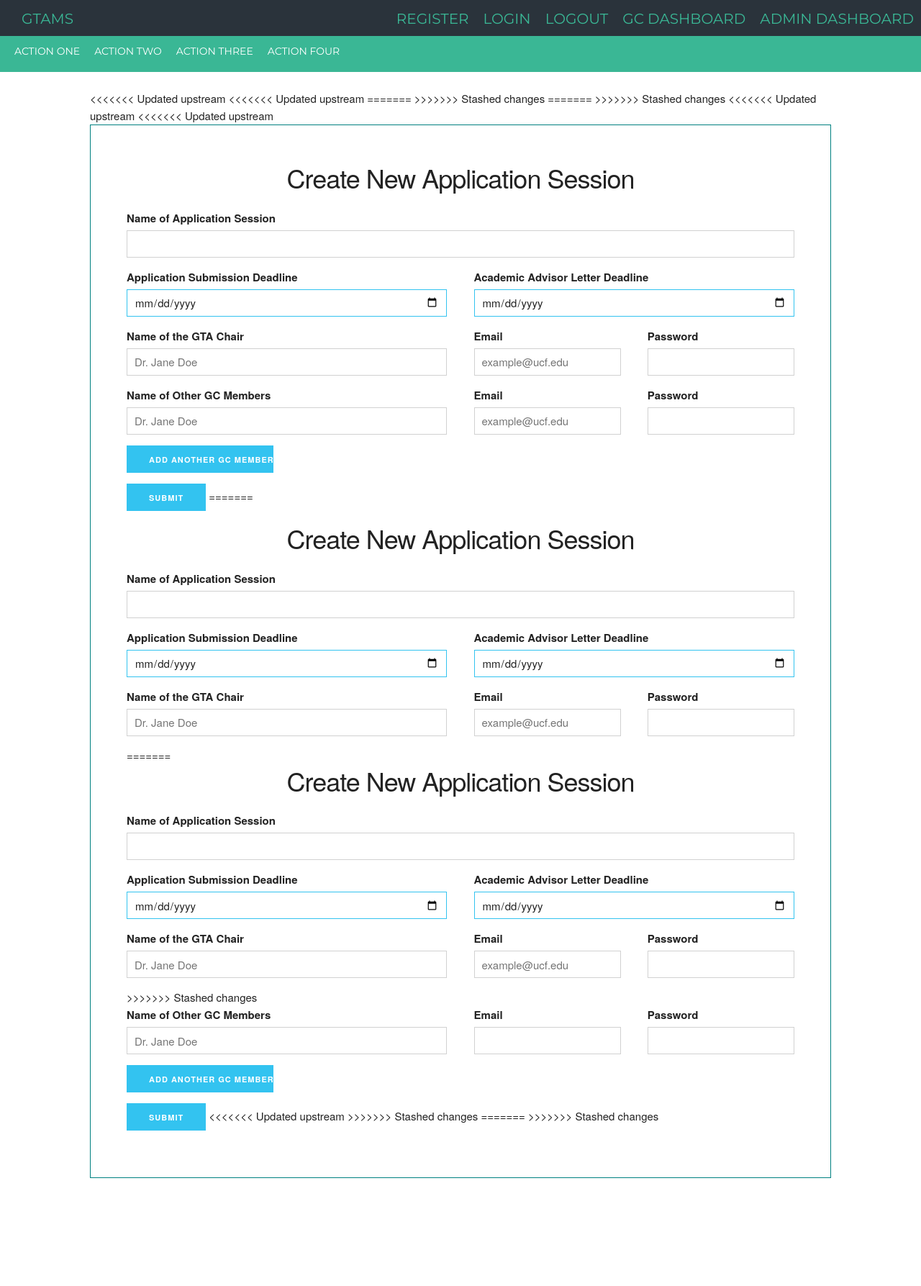
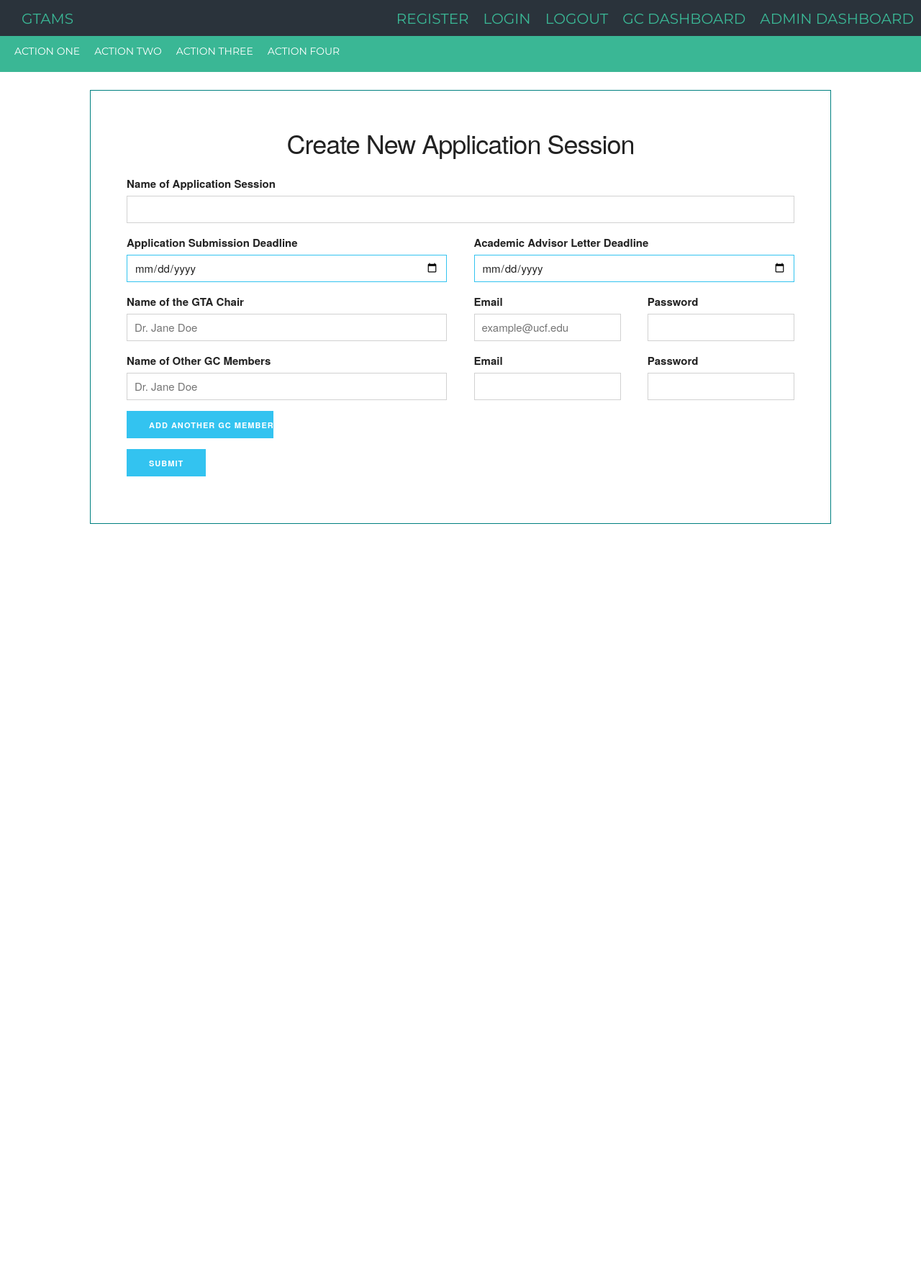
Before and after one commit to Oceas/gtams, a PHP site: page /gtams/admin-dashboard.php in a window 1280 px wide. Shown: the whole page at 72% size. After the commit the page ends 728 px from the top, so only its background shows below. Run offline with PHP 8.4, Linux system fonts and the light colour scheme; a stand-in replaces the project's code that opens the database connection.

Commit message:
Fixed issues with merge.

```diff
--- a/public_html/admin-dashboard.php
+++ b/public_html/admin-dashboard.php
@@ -3,87 +3,6 @@
   require "header.php";
 ?>
 
-<<<<<<< Updated upstream
-<<<<<<< Updated upstream
-<form>
-    <div class="row">
-        <div class="twelve columns text-center">
-            <h3>Create New Application Session</h3>
-        </div>
-        <div class="row">
-            <div class="twelve columns">
-                <label>Name of Application Session</label>
-                <input class="u-full-width" type="text" name="sessionName"/>
-            </div>
-        </div>
-        <div class="row">
-            <div class="six columns">
-                <label>Application Submission Deadline</label>
-                <input class="u-full-width" type="date" name="submissionDeadlineDate">
-            </div>
-            <div class="six columns">
-                <label>Academic Advisor Letter Deadline</label>
-                <input class="u-full-width" type="date" name="letterDeadlineDate">
-            </div>
-        </div>
-        <div class="row">
-            <div class="row">
-                <div class="six columns">
-                    <label>Name of the GTA Chair</label>
-                </div>
-                <div class="three columns">
-                    <label>Email</label>
-                </div>
-                <div class="three columns">
-                    <label>Password</label>
-                </div>
-            </div>
-            <div class="dynamic-list">
-                <div class="six columns">
-                    <input class="u-full-width" placeholder="Dr. Jane Doe" type="text"
-                           name="gcChairName">
-                </div>
-                <div class="three columns">
-                    <input class="u-full-width" type="email" placeholder="example@ucf.edu" name="gcChairEmail">
-                </div>
-                <div class="three columns">
-                    <input class="u-full-width" type="password" name="gcChairPassword">
-                </div>
-
-            </div>
-        </div>
-        <div class="row">
-            <div class="row">
-                <div class="six columns">
-                    <label>Name of Other GC Members</label>
-                </div>
-                <div class="three columns">
-                    <label>Email</label>
-                </div>
-                <div class="three columns">
-                    <label>Password</label>
-                </div>
-            </div>
-            <div id="dynamic-gcmembers" class="row">
-                <div class="six columns">
-                    <input class="u-full-width" placeholder="Dr. Jane Doe" type="text"
-                           name="gcMembers[name][]">
-                </div>
-                <div class="three columns">
-                    <input class="u-full-width" type="email" placeholder="example@ucf.edu" name="gcMembers[email][]">
-                </div>
-                <div class="three columns">
-                    <input class="u-full-width" type="password" name="gcMembers[password][]">
-                </div>
-            </div>
-            <div class="row">
-                <div class="three columns">
-                    <input class="u-full-width button-primary" type="button" onclick="addGCMember('dynamic-gcmembers');" value="Add Another GC Member">
-                </div>
-            </div>
-        </div>
-        <input class="button-primary" type="submit" value="Submit">
-=======
 <form action="ad-dash_connect.php" method="post">
   <div class="row">
      <div class="twelve columns text-center">
@@ -129,53 +48,6 @@
                  <input class="u-full-width" type="password" name="gcChairPassword">
              </div>
 
-=======
-<form action="ad-dash_connect.php" method="post">
-  <div class="row">
-     <div class="twelve columns text-center">
-         <h3>Create New Application Session</h3>
-     </div>
-     <div class="row">
-         <div class="twelve columns">
-             <label>Name of Application Session</label>
-             <input class="u-full-width" type="text" name="sessionName"/>
-         </div>
-     </div>
-     <div class="row">
-         <div class="six columns">
-             <label>Application Submission Deadline</label>
-             <input class="u-full-width" type="date" name="submissionDeadlineDate">
-         </div>
-         <div class="six columns">
-             <label>Academic Advisor Letter Deadline</label>
-             <input class="u-full-width" type="date" name="letterDeadlineDate">
-         </div>
-     </div>
-     <div class="row">
-         <div class="row">
-             <div class="six columns">
-                 <label>Name of the GTA Chair</label>
-             </div>
-             <div class="three columns">
-                 <label>Email</label>
-             </div>
-             <div class="three columns">
-                 <label>Password</label>
-             </div>
-         </div>
-         <div class="dynamic-list">
-             <div class="six columns">
-                 <input class="u-full-width" placeholder="Dr. Jane Doe" type="text"
-                        name="gcChairName">
-             </div>
-             <div class="three columns">
-                 <input class="u-full-width" type="email" placeholder="example@ucf.edu" name="gcChairEmail">
-             </div>
-             <div class="three columns">
-                 <input class="u-full-width" type="password" name="gcChairPassword">
-             </div>
-
->>>>>>> Stashed changes
          </div>
      </div>
      <div class="row">
@@ -209,10 +81,6 @@
          </div>
      </div>
      <input class="button-primary" type="submit" value="Submit">
-<<<<<<< Updated upstream
->>>>>>> Stashed changes
-=======
->>>>>>> Stashed changes
 </form>
 
 <script>
--- a/public_html/forms/login-form.php
+++ b/public_html/forms/login-form.php
@@ -7,11 +7,11 @@
     <div class="row">
         <div class="six columns">
             <label for="email">Email</label>
-            <input class="u-full-width" type="text" placeholder="example@knights.ucf.edu" id="email">
+            <input class="u-full-width" type="text" placeholder="example@knights.ucf.edu" name="email">
         </div>
         <div class="six columns">
             <label for="password">Password</label>
-            <input class="u-full-width" type="password" id="password">
+            <input class="u-full-width" type="password" name="password">
         </div>
     </div>
     <input class="button-primary" type="submit" value="Submit">
--- a/public_html/header.php
+++ b/public_html/header.php
@@ -16,13 +16,5 @@
 <!--ActionBar -->
 <?php require_once "actionbar.php" ?>
 
-<<<<<<< Updated upstream
-<<<<<<< Updated upstream
-<!--Opening the DataBase-->
-=======
 <!--Opening the Database -->
->>>>>>> Stashed changes
-=======
-<!--Opening the Database -->
->>>>>>> Stashed changes
 <?php require_once "dbopen.php" ?>
--- a/public_html/login.php
+++ b/public_html/login.php
@@ -45,7 +45,7 @@ if(!empty($_POST))
       {
           $cookiename = $r['id'];
           $cookievalue = $r['email'];
-          setcookie($cookiename, )
+          //setcookie($cookiename, )
           $registered = 2;
           break;
       }
```
Also changed, not shown: public_html/testpull.php (added, +49 -0 lines), public_html/resources/gcd_aux.php (added).
